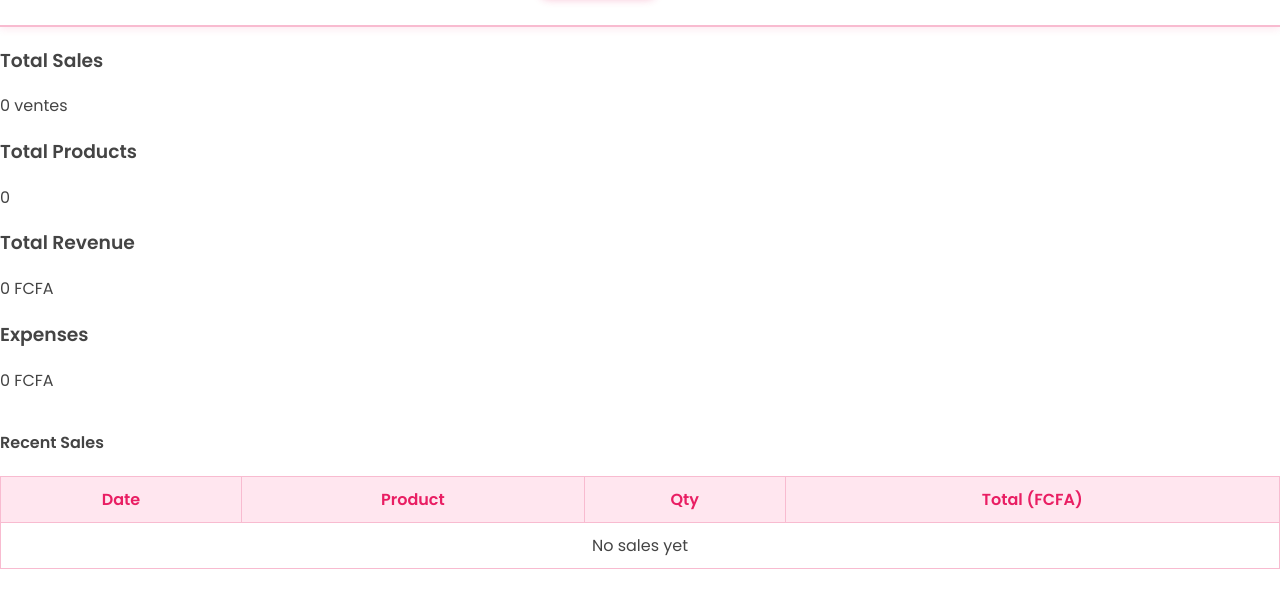
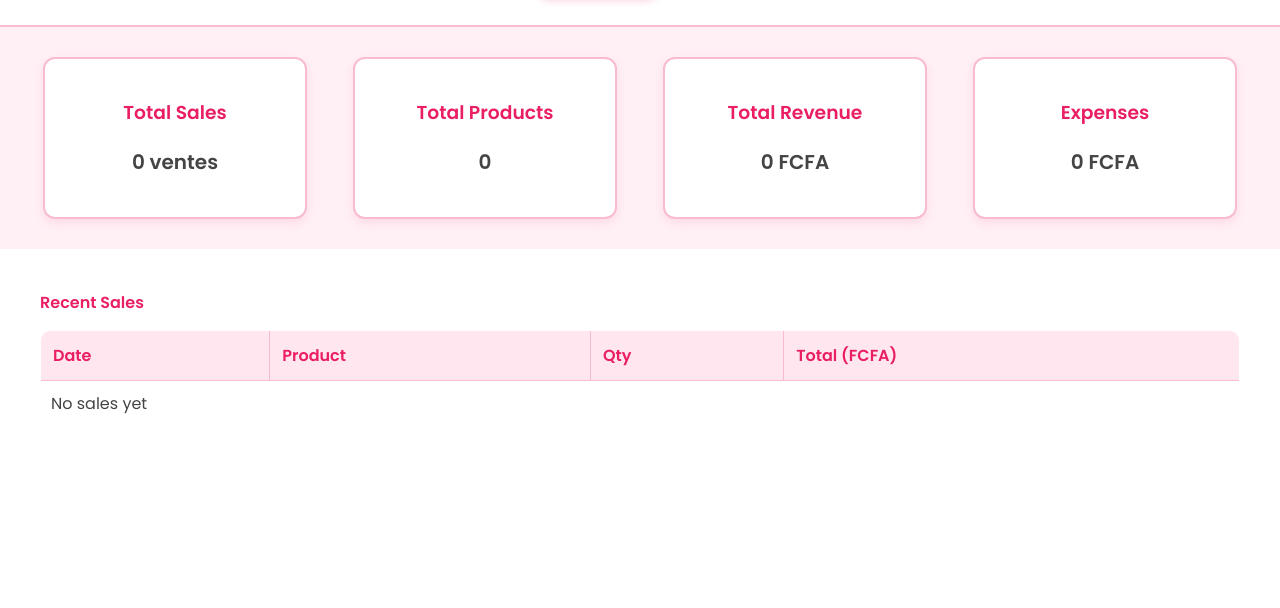
Before and after one commit to eclatdecocoofficialci-jpg/Eclatpos, a plain HTML site: page dashboard.html in a window 1280 px wide. Shown: the part 70-678 px from the top of the page. Drawn offline with Linux system fonts and the light colour scheme.

Commit message:
Update style.css

```diff
--- a/style.css
+++ b/style.css
@@ -232,3 +232,75 @@ th {
   background: #f8bbd0;
   color: #e91e63;
 }
+/* 🎀 Dashboard Layout */
+.dashboard {
+  display: flex;
+  justify-content: space-around;
+  flex-wrap: wrap;
+  padding: 30px;
+  gap: 20px;
+  background: #fff0f6;
+}
+
+.card {
+  background: white;
+  border: 2px solid #f8bbd0;
+  border-radius: 12px;
+  box-shadow: 0 4px 10px rgba(233, 30, 99, 0.1);
+  padding: 20px;
+  width: 220px;
+  text-align: center;
+  transition: transform 0.3s ease;
+}
+
+.card:hover {
+  transform: translateY(-5px);
+  box-shadow: 0 8px 16px rgba(233, 30, 99, 0.2);
+}
+
+.card h3 {
+  color: #e91e63;
+  margin-bottom: 10px;
+}
+
+.card p {
+  font-size: 20px;
+  font-weight: 600;
+  color: #444;
+}
+
+/* 💅 Recent Sales Table */
+.recent-sales {
+  padding: 20px 40px;
+}
+
+.recent-sales h4 {
+  color: #e91e63;
+  margin-bottom: 15px;
+}
+
+.recent-sales table {
+  width: 100%;
+  border-collapse: collapse;
+  background: #fff;
+  border: 1px solid #f8bbd0;
+  border-radius: 10px;
+  overflow: hidden;
+}
+
+.recent-sales th {
+  background: #ffe6ef;
+  color: #e91e63;
+  padding: 12px;
+  text-align: left;
+}
+
+.recent-sales td {
+  border-top: 1px solid #f8bbd0;
+  padding: 10px;
+  text-align: left;
+}
+
+.recent-sales tr:hover {
+  background: #fff5fa;
+}
```
